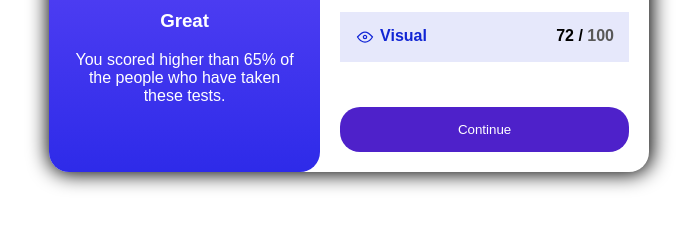
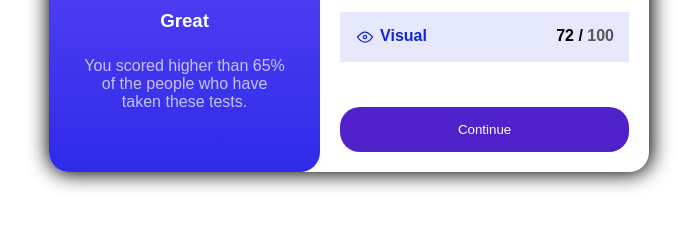
Before and after one commit to NeedlerNeedler/results-summary-component-main, a plain HTML site: page index.html in a window 1280 px wide. Shown: the part 454-682 px from the top of the page, without its empty margins (291-990 px from the left). Drawn offline with Linux system fonts and the light colour scheme.

Commit message:
small tweaks

```diff
--- a/Results.css
+++ b/Results.css
@@ -38,6 +38,11 @@ body {
   justify-content: center;
   align-items: center;
   margin: auto;
+}
+
+.left-text p {
+  opacity: 70%;
+  padding: 6px 15px 0px 15px;
 }
 
 .big-score {
```
